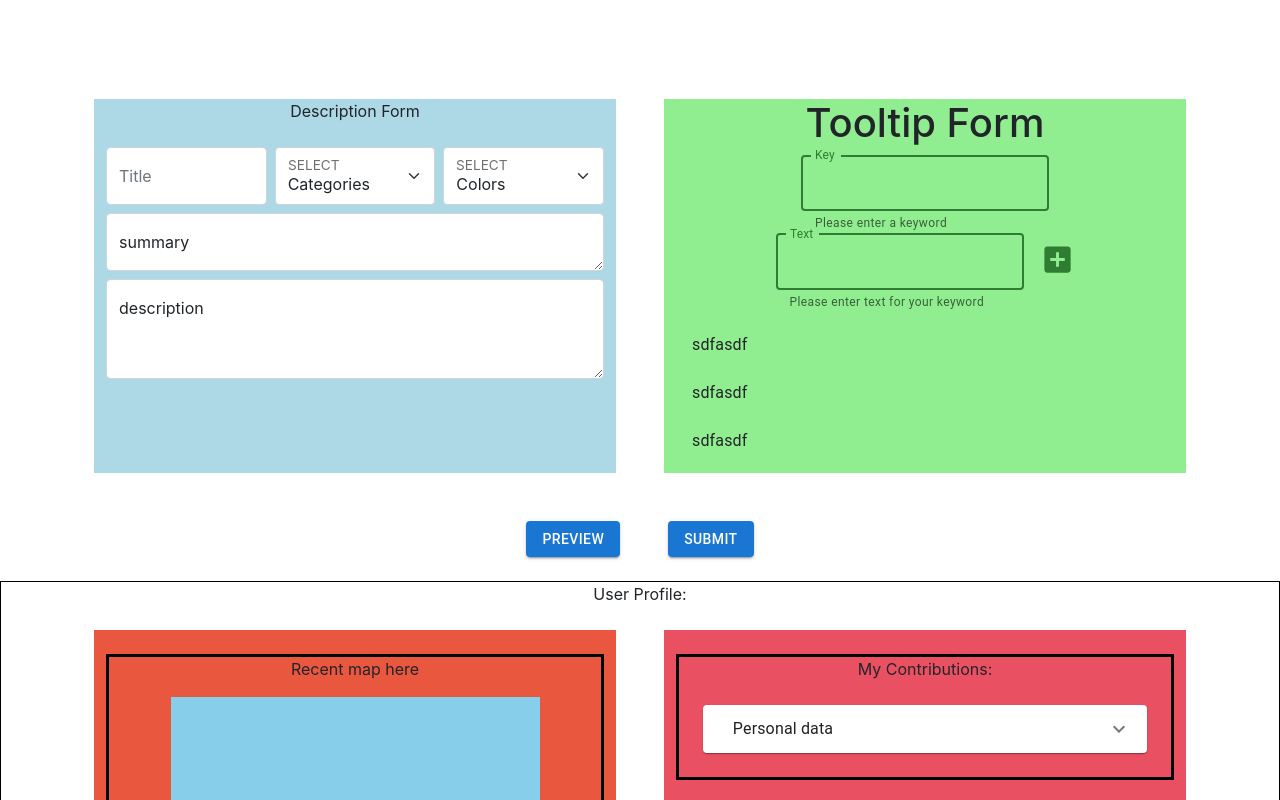
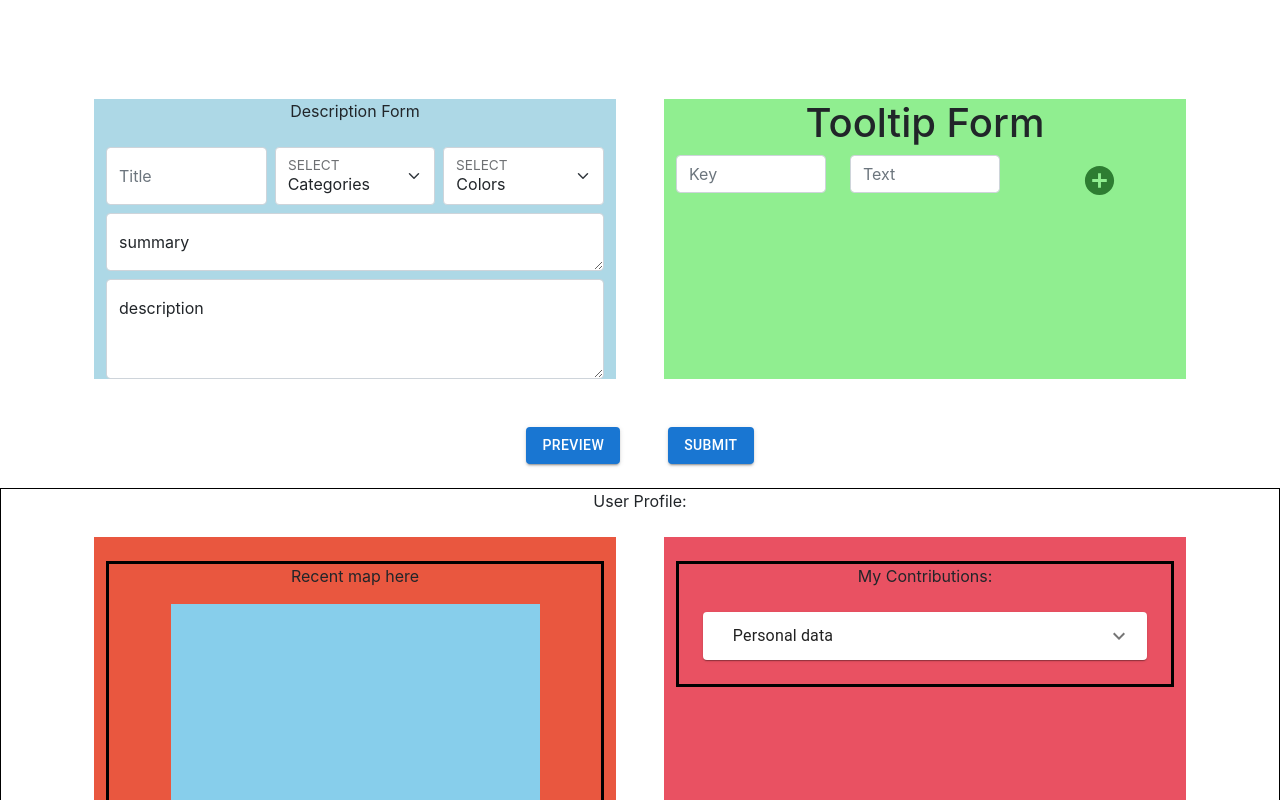
Before and after one commit to jeffreyjtech/infinite-landscape, a React (Create React App) app: page / in a window 1280 px wide. Shown: the top 800 px of the page. Built offline with nearby package versions, Linux system fonts and the light colour scheme.

Commit message:
refactored form and created on submit with tooltip state data

```diff
--- a/src/components/Form/TooltipForm/index.js
+++ b/src/components/Form/TooltipForm/index.js
@@ -1,60 +1,81 @@
 import * as React from "react";
-import { useState } from 'react';
+import { useState } from "react";
 import { TextField, List, ListItem, ListItemText } from "@mui/material";
-import AddBoxIcon from '@mui/icons-material/AddBox';
-import IconButton from '@mui/material/IconButton';
+import AddCircleIcon from "@mui/icons-material/AddCircle";
+import IconButton from "@mui/material/IconButton";
+import Form from "react-bootstrap/Form";
+import Row from "react-bootstrap/Row";
+import Col from "react-bootstrap/Col";
+import FloatingLabel from "react-bootstrap/FloatingLabel";
 
-function ToolTipForm ({tooltipHandler}){
+const toolTipList = [];
 
-  const [keys, setKeys] = useState();
+function ToolTipForm({ tooltipHandler }) {
+  const [toolTipData, setToolTipData] = useState({});
 
-  function handleSubmitKey (e){
-    e.preventDefault();
-
+  function handleChangeToolTip(e) {
+    // console.log(e.target.name, e.target.value)
+    let toolTip = { ...toolTipData };
+    const field = e.target.name;
+    const value = e.target.value;
+    toolTip[field] = value;
+    setToolTipData(toolTip);
+    tooltipHandler(toolTipData);
+    // console.log(toolTipData);
   }
 
-  function handleSubmitForm (e){
+  function handleSubmit(e) {
     e.preventDefault();
-
+    // console.log('state:', toolTipData)
+    const key = toolTipData.key;
+    const value = toolTipData.text;
+    toolTipList.push({key: key, value: value});
+    setToolTipData({...toolTipData, toolTipList})
   }
 
   return (
     <div id="tooltip-form">
       <h1>Tooltip Form</h1>
-      <TextField
-        id="key-input"
-        label="Key"
-        helperText="Please enter a keyword"
-        magin="normal"
-        color="success"
-        focused
-        sx={{ mx: 1 }}
+      <Form>
+        <Row>
+          <Col>
+            <Form.Group controlId="storeName">
+              <Form.Control
+                type="text"
+                placeholder="Key"
+                name="key"
+                onChange={handleChangeToolTip}
               />
-      <TextField
-        id="text-input"
-        label="Text"
-        helperText="Please enter text for your keyword"
-        magin="normal"
-        color="success"
-        focused
-        sx={{ mx: 1 }}
+            </Form.Group>
+          </Col>
+          <Col>
+            <Form.Group controlId="storeName">
+              <Form.Control
+                type="text"
+                placeholder="Text"
+                name="text"
+                onChange={handleChangeToolTip}
               />
-      <IconButton>
-      <AddBoxIcon color="success" fontSize="large" />
+            </Form.Group>
+          </Col>
+          <Col>
+            <IconButton onClick={handleSubmit}>
+              <AddCircleIcon color="success" fontSize="large" />
             </IconButton>
+          </Col>
+        </Row>
         <List>
+          {toolTipList.map(({key, value}) => {
+            return (
               <ListItem>
-          <ListItemText >sdfasdf</ListItemText>
+                <ListItemText>{`${key}: ${value}`}</ListItemText>
               </ListItem>
-        <ListItem>
-          <ListItemText >sdfasdf</ListItemText>
-        </ListItem>
-        <ListItem>
-          <ListItemText >sdfasdf</ListItemText>
-        </ListItem>
+            );
+          })}
         </List>
+      </Form>
     </div>
   );
-};
+}
 
 export default ToolTipForm;
```
Lines whose indentation alone changed are shown as unchanged.
